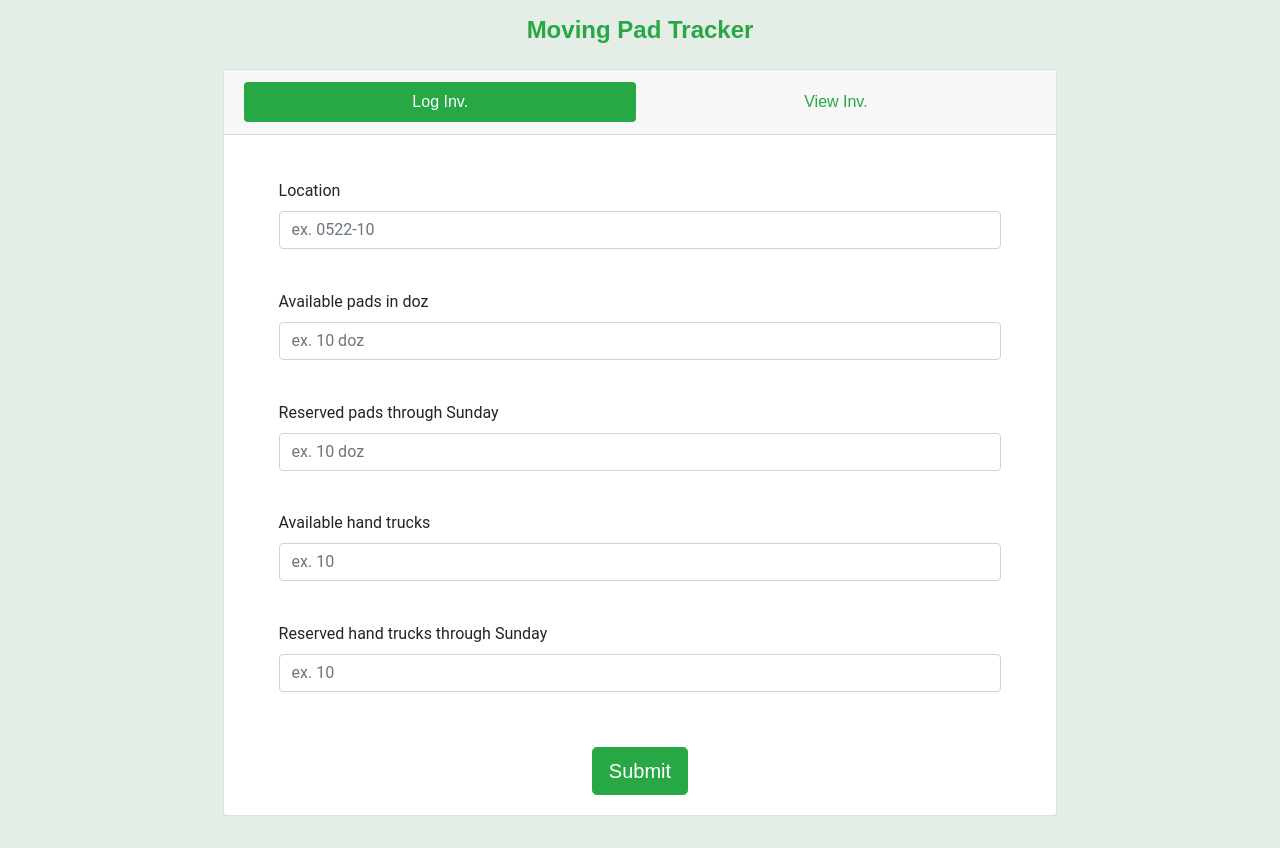
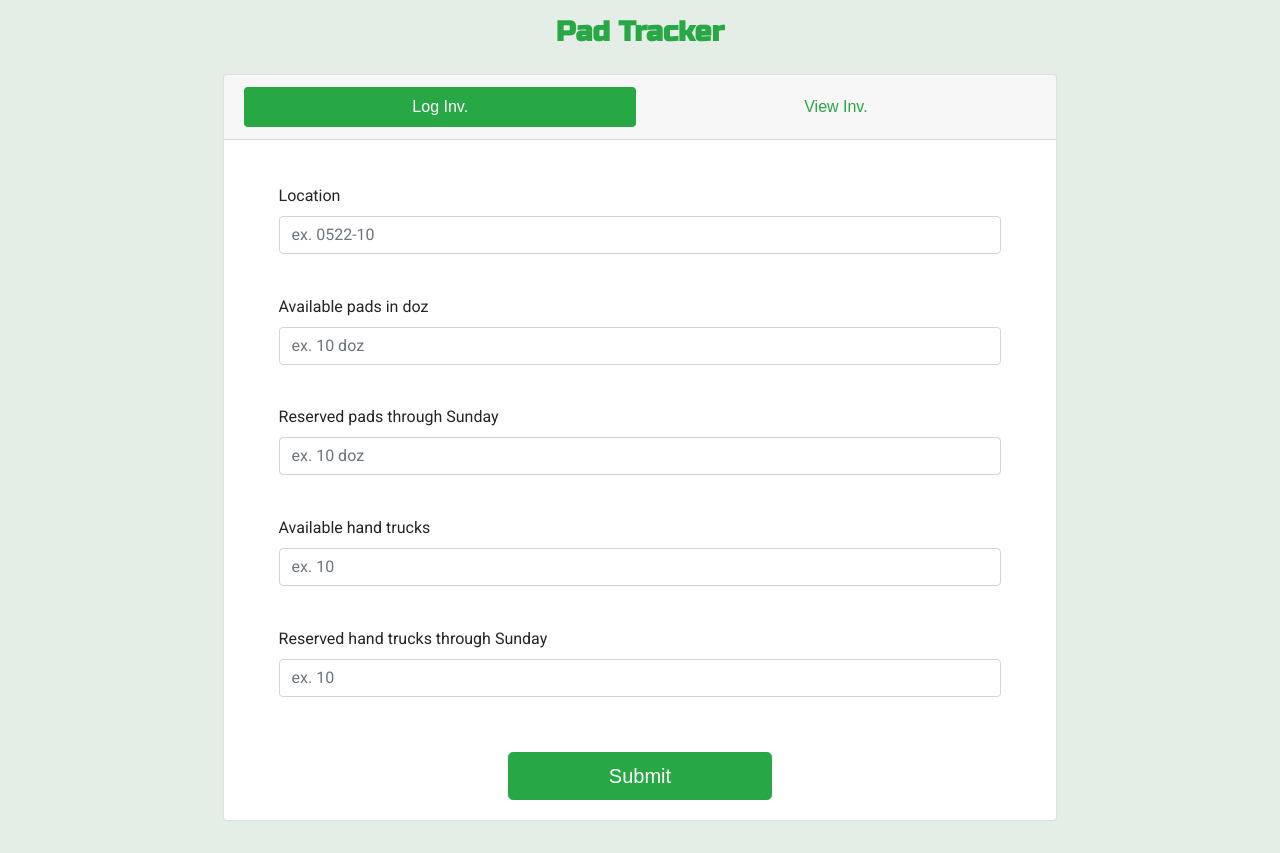
Before and after one commit to Momojunzi/padtracker2, a React (Create React App) app in the folder client/: page / in a window 1280 px wide. Built offline with nearby package versions, Linux system fonts and the light colour scheme; no server answers; the HTML template or start-up script is replaced by a standard one.

Commit message:
fixed menu pointer updated fonts button longer

```diff
--- a/client/public/index.html
+++ b/client/public/index.html
@@ -7,6 +7,7 @@
 
     <link rel="stylesheet" href="https://maxcdn.bootstrapcdn.com/bootstrap/4.0.0/css/bootstrap.min.css" integrity="sha384-Gn5384xqQ1aoWXA+058RXPxPg6fy4IWvTNh0E263XmFcJlSAwiGgFAW/dAiS6JXm" crossorigin="anonymous">
     <link rel="stylesheet" href="https://use.fontawesome.com/releases/v5.0.13/css/all.css" integrity="sha384-DNOHZ68U8hZfKXOrtjWvjxusGo9WQnrNx2sqG0tfsghAvtVlRW3tvkXWZh58N9jp" crossorigin="anonymous">
+    <link href="https://fonts.googleapis.com/css?family=Roboto|Russo+One" rel="stylesheet">
     <title>Pad Tracker</title>
   </head>
   <body>
--- a/client/src/App.js
+++ b/client/src/App.js
@@ -23,10 +23,16 @@ class App extends Component {
       });
   }
   render() {
+    const appStyle = {
+      fontFamily: "'Roboto', sans-serif"
+    }
+    const titleStyle = {
+      fontFamily: "'Russo One', sans-serif"
+    }
     return (
-      <div className="App container-fluid justify-content-center">
+      <div className="App container-fluid justify-content-center" style={appStyle}>
         <div className="row justify-content-center title-div">
-          <h4 className="title">Moving Pad Tracker</h4>
+          <h3 className="title" style={titleStyle}>Pad Tracker</h3>
         </div>
         <Router>
           <div className="col-md-8 mx-auto px-0">
--- a/client/src/components/InputForm/InputForm.js
+++ b/client/src/components/InputForm/InputForm.js
@@ -27,7 +27,7 @@ const InputForm = (props) => {
         </div>
       </form>
       <div className="coll-12 form-btn">
-        <button className="btn btn-lg btn-success" onClick={props.clickHandler}>Submit</button>
+        <button className="btn btn-lg btn-success col-6 col-md-4" onClick={props.clickHandler}>Submit</button>
       </div>
     </div>
   )
--- a/client/src/components/inventoryButtons/inventoryButtons.js
+++ b/client/src/components/inventoryButtons/inventoryButtons.js
@@ -1,8 +1,8 @@
 import React from 'react'
 import MediaQuery from 'react-responsive'
 import {Spring, Transition} from 'react-spring'
-const componentDown  = styles => <i className="fas fa-chevron-down" style={{...styles, position: 'relative', zIndex: '5'}}></i>;
-const componentUp = styles => <i className="fas fa-chevron-up" style={{...styles, position: 'relative', zIndex: '2'}}></i>
+const componentDown  = styles => <i className="fas fa-bars" style={{...styles, position: 'relative', zIndex: '5'}}></i>;
+const componentUp = styles => <i className="fas fas fa-bars" style={{...styles, position: 'relative', zIndex: '2'}}></i>
 
 const InventoryButtons = (props) => {
 
@@ -67,9 +67,10 @@ const InventoryButtons = (props) => {
           }
         </Spring>
         <div className="col-12" style={{color:"gainsboro", position: 'relative'}} onClick={props.handleToggle}>
-          <Transition from={{opacity:0, rotation: '0deg'}} enter={{opacity:1, rotation: '90deg'}} leave={{opacity: 0, rotation: '0deg'}}>
+          {/*<Transition from={{opacity:0, rotation: '0deg'}} enter={{opacity:1, rotation: '90deg'}} leave={{opacity: 0, rotation: '0deg'}}>
             {toggle ? componentUp : componentDown}
-          </Transition>
+          </Transition>*/}
+          <i className="fas fa-bars" style={{position: 'relative', zIndex: '5'}}></i>
         </div>
       </MediaQuery>
       <MediaQuery minWidth={768}>
```
